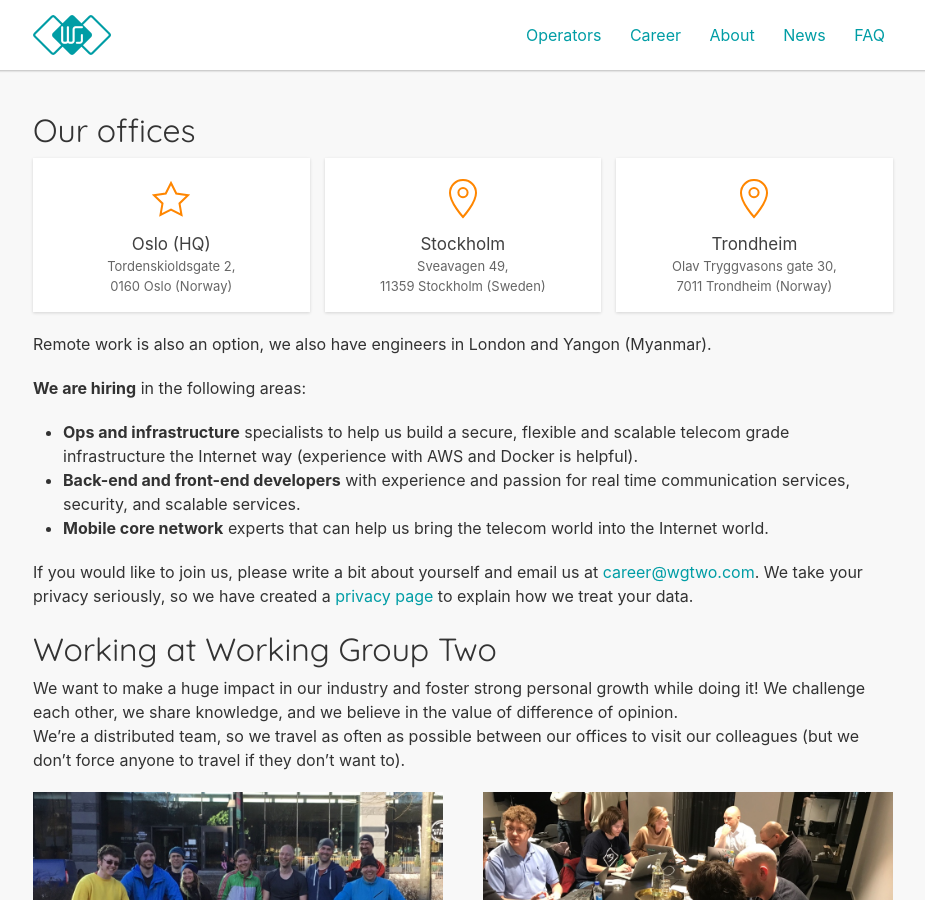
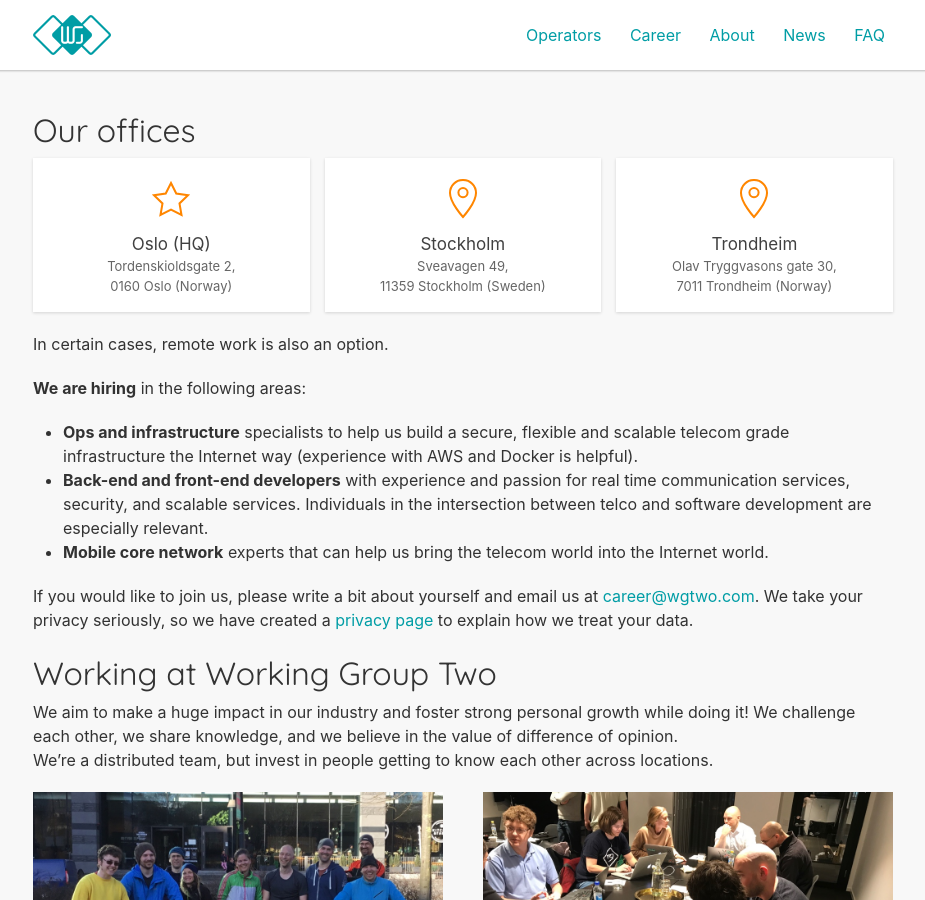
Before and after one commit to working-group-two/engineering-blog, a Jekyll site: the page built from pages/career.md, in a window 1280 px wide and 900 px high. Shown: the whole window, without its empty margins (177-1102 px from the left). Built offline with Jekyll 4.4.1, drawn with Linux system fonts in a browser that asks for light colours; nearby versions of some CDN libraries.

Commit message:
Update career.md
text edits

```diff
--- a/pages/career.md
+++ b/pages/career.md
@@ -12,11 +12,11 @@
     {% include office.html icon="location" name="Trondheim" address="Olav Tryggvasons gate 30,<br> 7011 Trondheim (Norway)" %}
 </div>
 
-Remote work is also an option, we also have engineers in London and Yangon (Myanmar).
+In certain cases, remote work is also an option.
 
 **We are hiring** in the following areas:
 *   **Ops and infrastructure** specialists to help us build a secure, flexible and scalable telecom grade infrastructure the Internet way (experience with AWS and Docker is helpful).
-*   **Back-end and front-end developers** with experience and passion for real time communication services, security, and scalable services.
+*   **Back-end and front-end developers** with experience and passion for real time communication services, security, and scalable services. Individuals in the intersection between telco and software development are especially relevant.
 *   **Mobile core network** experts that can help us bring the telecom world into the Internet world.
 
 
@@ -24,8 +24,8 @@
 We take your privacy seriously, so we have created a [privacy page](/privacy) to explain how we treat your data.
 
 # Working at Working Group Two
-We want to make a huge impact in our industry and foster strong personal growth while doing it! We challenge each other, we share knowledge, and we believe in the value of difference of opinion.\\
-We're a distributed team, so we travel as often as possible between our offices to visit our colleagues (but we don't force anyone to travel if they don't want to).
+We aim to make a huge impact in our industry and foster strong personal growth while doing it! We challenge each other, we share knowledge, and we believe in the value of difference of opinion.\\
+We're a distributed team, but invest in people getting to know each other across locations.
 
 <div class="uk-child-width-1-2@m" uk-grid uk-lightbox="animation: scale">
     {% include image.html url="/img/career/workout.jpg" caption="We decided to work out at 7am before one of our gatherings..." %}
```
